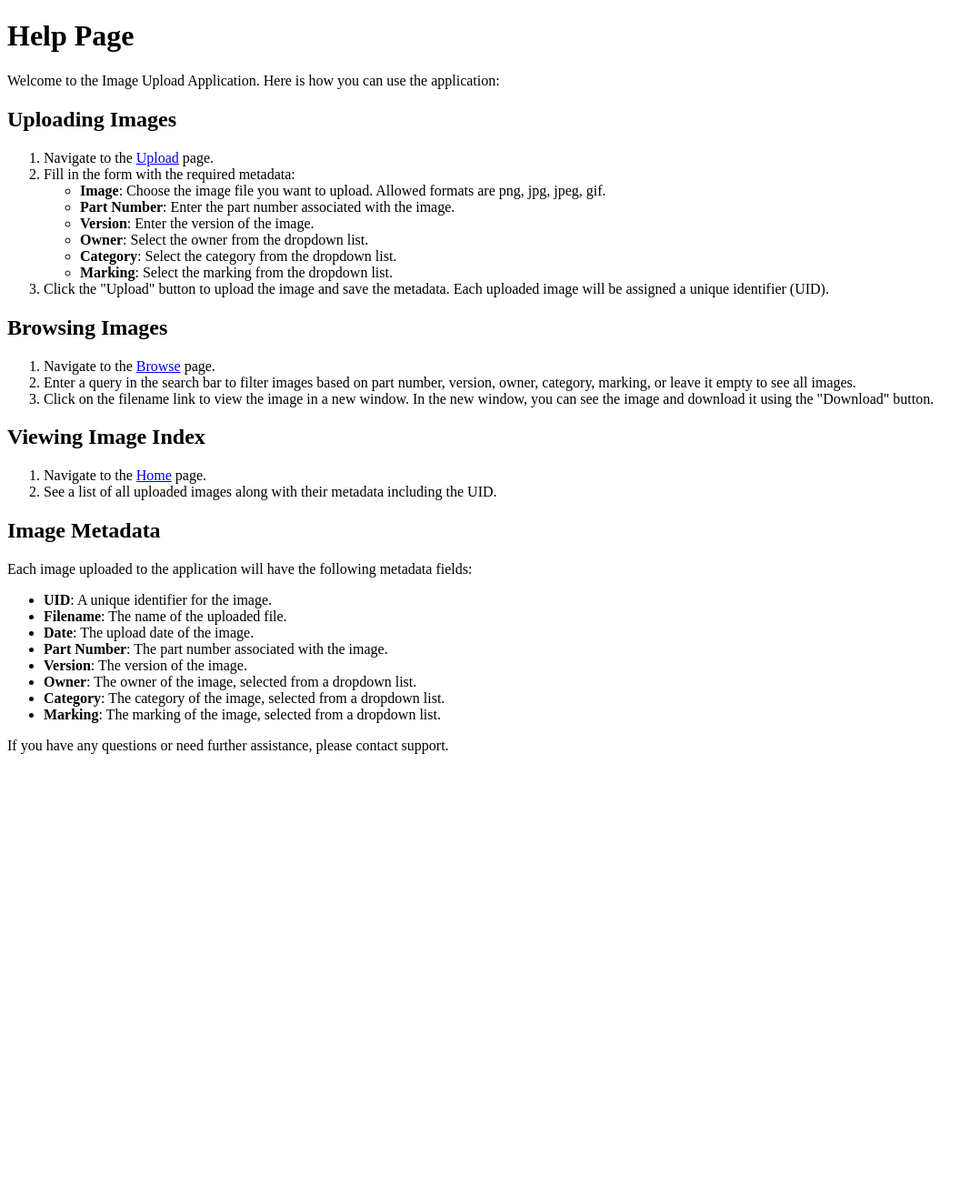
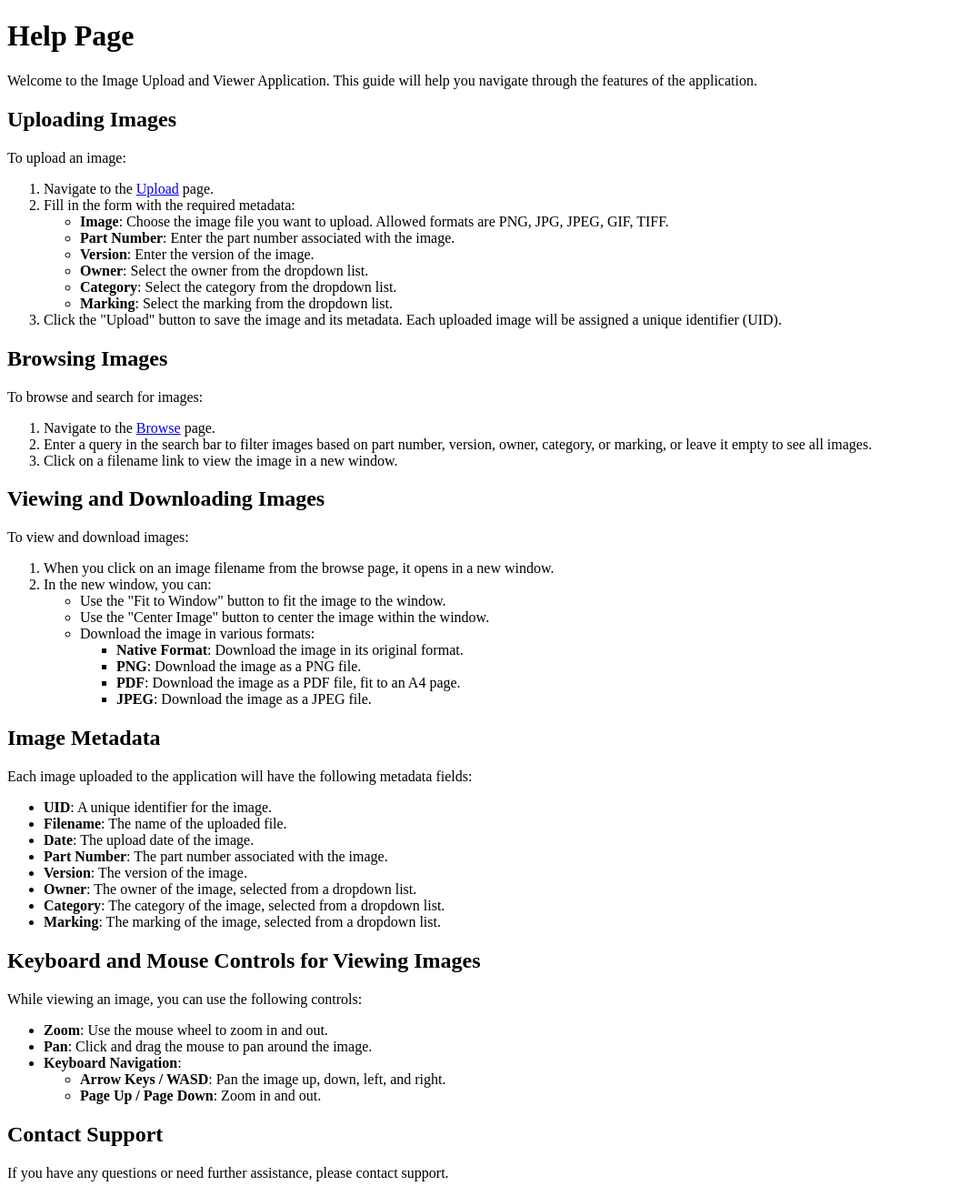
Before and after one commit to peterwjones334/Image-Repository, a Flask app: page /help in a window 1280 px wide. Shown: the part 26-1341 px from the top of the page at 91% size, without its empty margins (0-1078 px from the left). Before the commit the page ends 855 px from the top, so only its background shows below. Run offline with Flask 2, Linux system fonts and the light colour scheme.

Commit message:
Update help.html

```diff
--- a/templates/help.html
+++ b/templates/help.html
@@ -1,14 +1,15 @@
 {% extends "base.html" %}
 {% block content %}
 <h1>Help Page</h1>
-<p>Welcome to the Image Upload Application. Here is how you can use the application:</p>
+    <p>Welcome to the Image Upload and Viewer Application. This guide will help you navigate through the features of the application.</p>
 
     <h2>Uploading Images</h2>
+    <p>To upload an image:</p>
     <ol>
         <li>Navigate to the <a href="{{ url_for('upload') }}">Upload</a> page.</li>
         <li>Fill in the form with the required metadata:
             <ul>
-            <li><strong>Image</strong>: Choose the image file you want to upload. Allowed formats are png, jpg, jpeg, gif.</li>
+                <li><strong>Image</strong>: Choose the image file you want to upload. Allowed formats are PNG, JPG, JPEG, GIF, TIFF.</li>
                 <li><strong>Part Number</strong>: Enter the part number associated with the image.</li>
                 <li><strong>Version</strong>: Enter the version of the image.</li>
                 <li><strong>Owner</strong>: Select the owner from the dropdown list.</li>
@@ -16,20 +17,35 @@
                 <li><strong>Marking</strong>: Select the marking from the dropdown list.</li>
             </ul>
         </li>
-    <li>Click the "Upload" button to upload the image and save the metadata. Each uploaded image will be assigned a unique identifier (UID).</li>
+        <li>Click the "Upload" button to save the image and its metadata. Each uploaded image will be assigned a unique identifier (UID).</li>
     </ol>
 
     <h2>Browsing Images</h2>
+    <p>To browse and search for images:</p>
     <ol>
         <li>Navigate to the <a href="{{ url_for('browse') }}">Browse</a> page.</li>
-    <li>Enter a query in the search bar to filter images based on part number, version, owner, category, marking, or leave it empty to see all images.</li>
-    <li>Click on the filename link to view the image in a new window. In the new window, you can see the image and download it using the "Download" button.</li>
+        <li>Enter a query in the search bar to filter images based on part number, version, owner, category, or marking, or leave it empty to see all images.</li>
+        <li>Click on a filename link to view the image in a new window.</li>
     </ol>
 
-<h2>Viewing Image Index</h2>
+    <h2>Viewing and Downloading Images</h2>
+    <p>To view and download images:</p>
     <ol>
-    <li>Navigate to the <a href="{{ url_for('index') }}">Home</a> page.</li>
-    <li>See a list of all uploaded images along with their metadata including the UID.</li>
+        <li>When you click on an image filename from the browse page, it opens in a new window.</li>
+        <li>In the new window, you can:
+            <ul>
+                <li>Use the "Fit to Window" button to fit the image to the window.</li>
+                <li>Use the "Center Image" button to center the image within the window.</li>
+                <li>Download the image in various formats:
+                    <ul>
+                        <li><strong>Native Format</strong>: Download the image in its original format.</li>
+                        <li><strong>PNG</strong>: Download the image as a PNG file.</li>
+                        <li><strong>PDF</strong>: Download the image as a PDF file, fit to an A4 page.</li>
+                        <li><strong>JPEG</strong>: Download the image as a JPEG file.</li>
+                    </ul>
+                </li>
+            </ul>
+        </li>
     </ol>
 
     <h2>Image Metadata</h2>
@@ -45,5 +61,19 @@
         <li><strong>Marking</strong>: The marking of the image, selected from a dropdown list.</li>
     </ul>
 
+    <h2>Keyboard and Mouse Controls for Viewing Images</h2>
+    <p>While viewing an image, you can use the following controls:</p>
+    <ul>
+        <li><strong>Zoom</strong>: Use the mouse wheel to zoom in and out.</li>
+        <li><strong>Pan</strong>: Click and drag the mouse to pan around the image.</li>
+        <li><strong>Keyboard Navigation</strong>:
+            <ul>
+                <li><strong>Arrow Keys / WASD</strong>: Pan the image up, down, left, and right.</li>
+                <li><strong>Page Up / Page Down</strong>: Zoom in and out.</li>
+            </ul>
+        </li>
+    </ul>
+
+    <h2>Contact Support</h2>
     <p>If you have any questions or need further assistance, please contact support.</p>
 {% endblock %}
```
Lines whose indentation alone changed are shown as unchanged.
